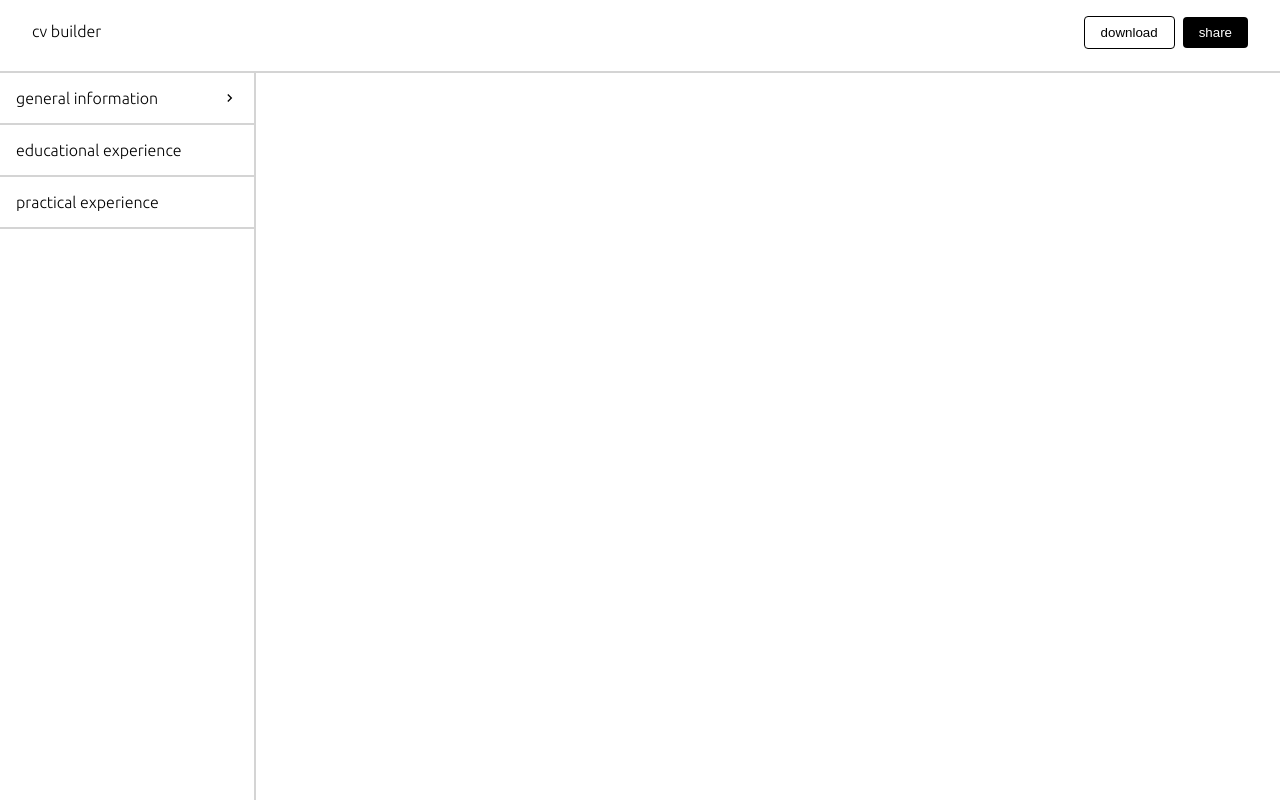
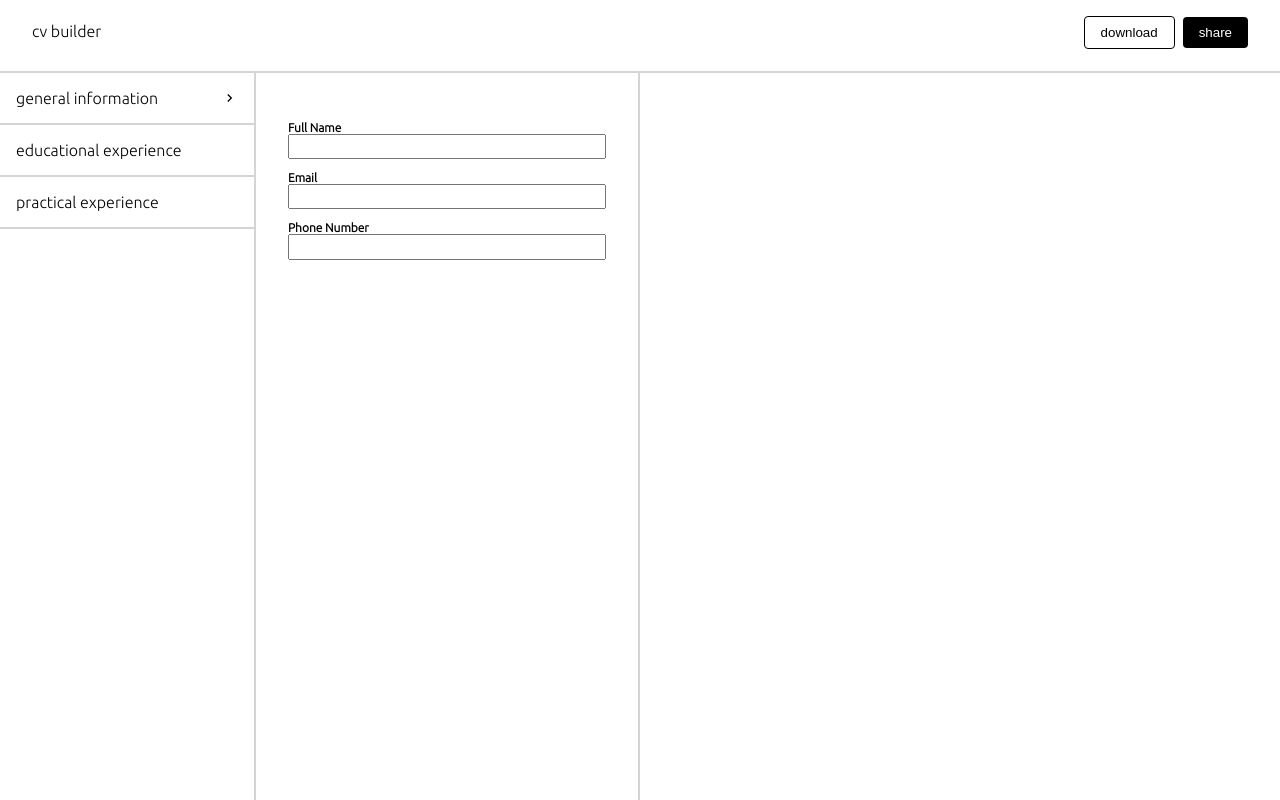
Before and after one commit to ftmhabt/cv-builder, a React (Vite) app in the folder cv-builder/: page / in a window 1280 px wide. Built offline with nearby package versions, Linux system fonts and the light colour scheme.

Commit message:
Restructure & Add left side

```diff
--- /dev/null
+++ b/cv-builder/src/components/body.jsx
@@ -0,0 +1,31 @@
+import { useState } from "react";
+import "./../styles/body.css";
+import Left from "./left";
+import Right from "./right";
+
+export default function Body() {
+  const [data, setData] = useState({
+    name: "",
+    email: "",
+    number: "",
+    schoolName: "",
+    studyTitle: "",
+    studyDate: "",
+    companyName:'',
+    positionTitle:'',
+    mainResponsibilities:'',
+    from:'',
+    until:''
+  });
+
+  function handleChange(field, value) {
+    setData((prevState) => ({ ...prevState, [field]: value }));
+  }
+
+  return (
+    <>
+      <Left data={data} onChange={handleChange} />
+      <Right />
+    </>
+  );
+}
--- /dev/null
+++ b/cv-builder/src/components/educational.jsx
@@ -0,0 +1,28 @@
+export default function Educational({ data, onChange }) {
+  return (
+    <form>
+      <label htmlFor="schoolName">School Name</label>
+      <input
+        type="text"
+        id="schoolName"
+        value={data.schoolName}
+        onChange={(e) => onChange("schoolName", e.target.value)}
+      />
+      <label htmlFor="studyTitle">Name of School</label>
+      <input
+        type="text"
+        id="studyTitle"
+        value={data.studyTitle}
+        onChange={(e) => onChange("studyTitle", e.target.value)}
+      />
+      <label htmlFor="studyDate">Title of Study</label>
+      <input
+        type="date"
+        name="studyDate"
+        id="studyDate"
+        value={data.studyDate}
+        onChange={(e) => onChange("studyDate", e.target.value)}
+      />
+    </form>
+  );
+}
--- a/cv-builder/src/components/forms.jsx
+++ /dev/null
@@ -1,19 +0,0 @@
-import './../styles/forms.css'
-import rightIcon from './../assets/right.svg'
-import { useState } from 'react'
-
-export default function Forms(){
-    const [selected,setSelected]=useState(0);
-    return(
-        <div className="forms">
-            <div className="form-type">
-                <div className="general-btn" onClick={()=>setSelected(0)}>general information {selected===0?<img src={rightIcon} alt="" />:''}  </div>
-                <div className="educational-btn" onClick={()=>setSelected(1)}>educational experience {selected===1?<img src={rightIcon} alt="" />:''}</div>
-                <div className="practical-btn" onClick={()=>setSelected(2)}>practical experience {selected===2?<img src={rightIcon} alt="" />:''}</div>
-            </div>
-            <div>
-
-            </div>
-        </div>
-    )
-}
--- /dev/null
+++ b/cv-builder/src/components/general.jsx
@@ -0,0 +1,27 @@
+export default function General({ data, onChange }) {
+  return (
+    <form>
+      <label htmlFor="name">Full Name</label>
+      <input
+        type="text"
+        id="name"
+        value={data.name}
+        onChange={(e) => onChange("name", e.target.value)}
+      />
+      <label htmlFor="email">Email</label>
+      <input
+        type="email"
+        id="email"
+        value={data.email}
+        onChange={(e) => onChange("email", e.target.value)}
+      />
+      <label htmlFor="number">Phone Number</label>
+      <input
+        type="text"
+        id="number"
+        value={data.number}
+        onChange={(e) => onChange("number", e.target.value)}
+      />
+    </form>
+  );
+}
--- /dev/null
+++ b/cv-builder/src/components/left.jsx
@@ -0,0 +1,33 @@
+import { useState } from "react";
+import rightIcon from "./../assets/right.svg";
+import General from "./general";
+import Educational from "./educational";
+import Professional from "./professional";
+
+
+export default function Left({ data, onChange }) {
+  const [selected, setSelected] = useState(0);
+  return (
+    <div className="forms">
+      <div className="form-type">
+        <div className="general-btn" onClick={() => setSelected(0)}>
+          general information{" "}
+          {selected === 0 ? <img src={rightIcon} alt="" /> : ""}{" "}
+        </div>
+        <div className="educational-btn" onClick={() => setSelected(1)}>
+          educational experience{" "}
+          {selected === 1 ? <img src={rightIcon} alt="" /> : ""}
+        </div>
+        <div className="practical-btn" onClick={() => setSelected(2)}>
+          practical experience{" "}
+          {selected === 2 ? <img src={rightIcon} alt="" /> : ""}
+        </div>
+      </div>
+      <div className="form">
+      {selected === 0 ? <General data={data} onChange={onChange} /> : ""}{" "}
+      {selected === 1 ? <Educational data={data} onChange={onChange}/> : ""}{" "}
+      {selected === 2 ? <Professional data={data} onChange={onChange}/> : ""}{" "}
+      </div>
+    </div>
+  );
+}
--- /dev/null
+++ b/cv-builder/src/components/professional.jsx
@@ -0,0 +1,46 @@
+export default function Professional({ data, onChange }) {
+  return (
+    <form>
+      <label htmlFor="companyName">Company Name</label>
+      <input
+        type="text"
+        id="companyName"
+        value={data.companyName}
+        onChange={(e) => onChange("companyName", e.target.value)}
+      />
+      <label htmlFor="positionTitle">Position Title</label>
+      <input
+        type="text"
+        id="positionTitle"
+        value={data.positionTitle}
+        onChange={(e) => onChange("positionTitle", e.target.value)}
+      />
+      <label htmlFor="mainResponsibilities">Main Responsibilities</label>
+      <textarea
+        name="mainResponsibilities"
+        id="mainResponsibilities"
+        onChange={(e) => onChange("studyDate", e.target.value)}
+        cols="30"
+        rows="10"
+      >
+        {data.studyDate}
+      </textarea>
+      <label htmlFor="from">From:</label>
+      <input
+        type="date"
+        name="from"
+        id="from"
+        value={data.from}
+        onChange={(e) => onChange("from", e.target.value)}
+      />
+      <label htmlFor="until">Until:</label>
+      <input
+        type="date"
+        name="until"
+        id="until"
+        value={data.until}
+        onChange={(e) => onChange("until", e.target.value)}
+      />
+    </form>
+  );
+}
--- /dev/null
+++ b/cv-builder/src/components/right.jsx
@@ -0,0 +1,6 @@
+export default function Right(){
+    return(
+        <>
+        </>
+    )
+}
--- a/cv-builder/src/index.css
+++ b/cv-builder/src/index.css
@@ -21,3 +21,20 @@
 a {
   text-decoration: none;
 }
+
+form{
+  display: flex;
+  flex-direction: column;
+  padding: 3rem 2rem;
+}
+
+input,
+textarea{
+  padding: .2rem;
+  margin-bottom: .75rem;
+}
+
+label{
+  font-weight: bold;
+  font-size: .75rem;
+}
--- a/cv-builder/src/main.jsx
+++ b/cv-builder/src/main.jsx
@@ -1,12 +1,13 @@
 import React from 'react'
 import ReactDOM from 'react-dom/client'
 import Header from './components/header'
+import Body from './components/body'
 import './index.css'
-import Forms from './components/forms'
 
 ReactDOM.createRoot(document.getElementById('root')).render(
   <React.StrictMode>
     <Header/>
-    <Forms/>
+    <Body/>
+
   </React.StrictMode>,
 )
--- a/cv-builder/src/styles/forms.css
+++ b/cv-builder/src/styles/body.css
@@ -23,3 +23,7 @@
     margin-left: auto;
     height: 1rem;
 }
+
+.form{
+  border-right: var(--border);
+}
```
